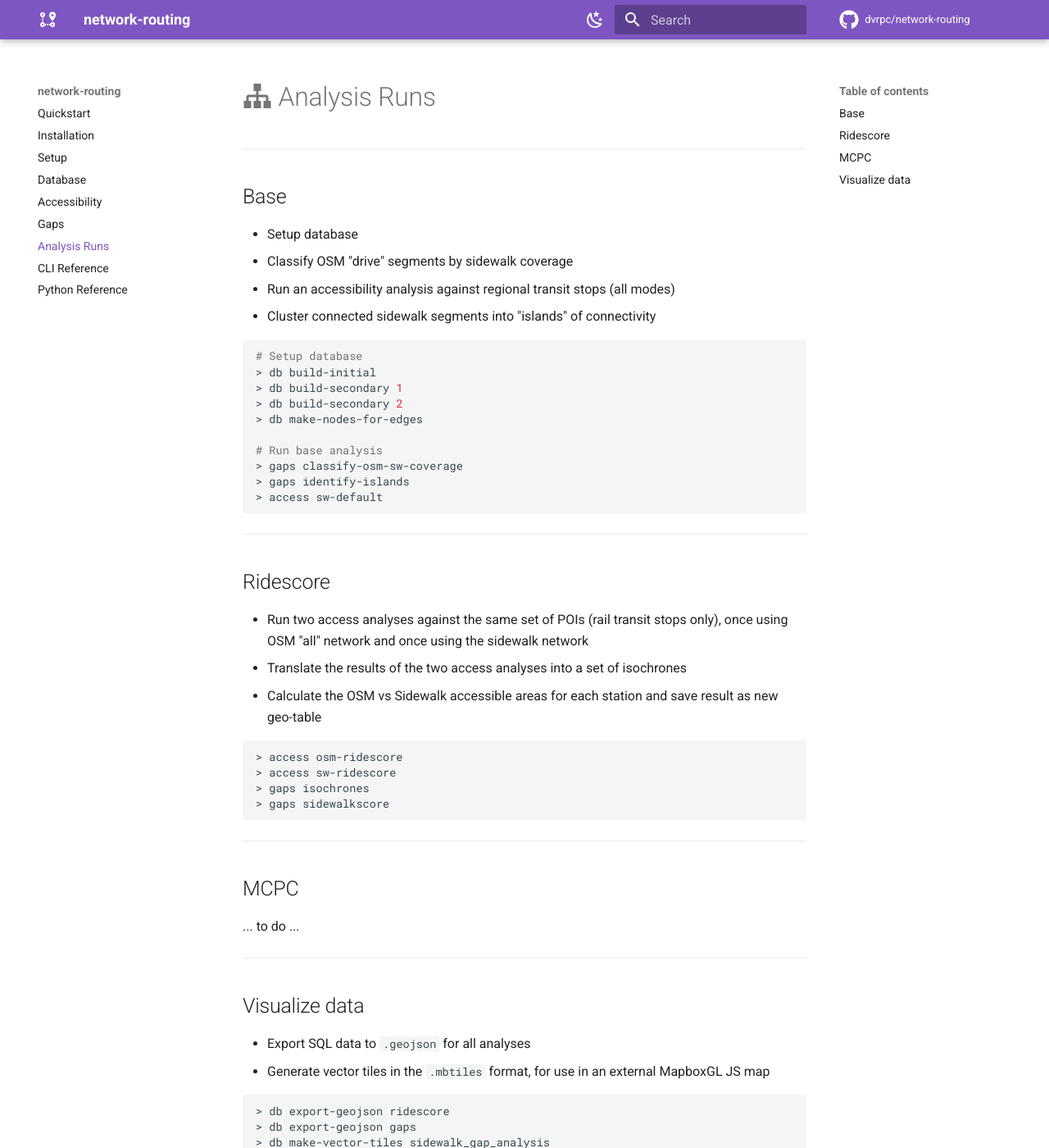
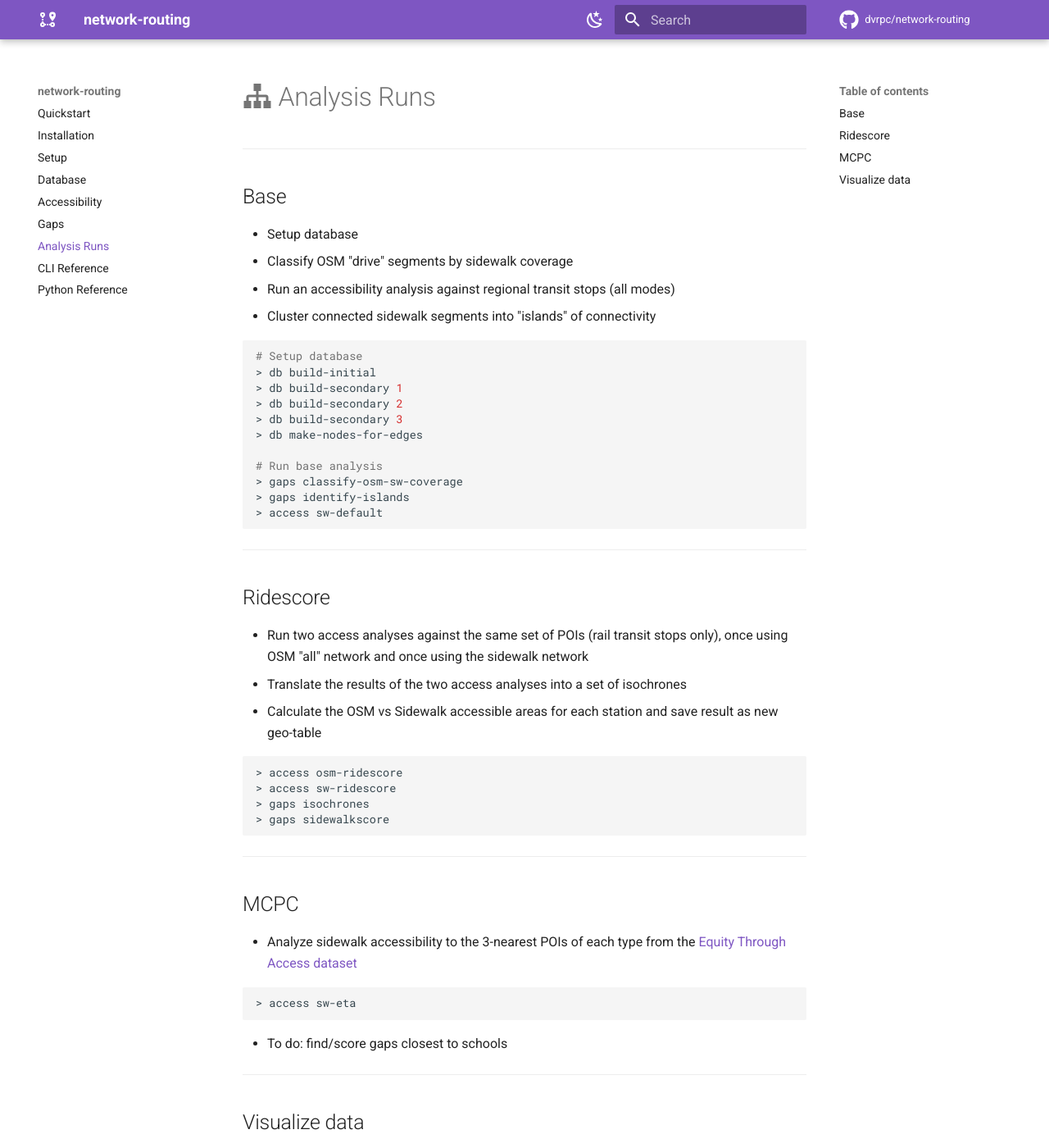
Before and after one commit to dvrpc/network-routing, an MkDocs documentation site: the page built from docs/analysis_runs.md, in a window 1280 px wide and 1400 px high. Shown: the whole window at 82% size. Built offline with MkDocs 1.6.1 and Material for MkDocs 9.7.7, drawn with Linux system fonts in a browser that asks for light colours; comment, search, counter and statistics services are not loaded.

Commit message:
add MCPC notes

````diff
--- a/docs/analysis_runs.md
+++ b/docs/analysis_runs.md
@@ -14,6 +14,7 @@
 > db build-initial
 > db build-secondary 1
 > db build-secondary 2
+> db build-secondary 3
 > db make-nodes-for-edges
 
 # Run base analysis
@@ -41,7 +42,14 @@
 
 ## MCPC
 
-... to do ...
+- Analyze sidewalk accessibility to the 3-nearest POIs of each type from the
+  [Equity Through Access dataset](https://dvrpcgis.maps.arcgis.com/apps/MapSeries/index.html?appid=06eab792a06044f89b5b7fadeef660ba)
+
+```bash
+> access sw-eta
+```
+
+- To do: find/score gaps closest to schools
 
 ---
 
````
